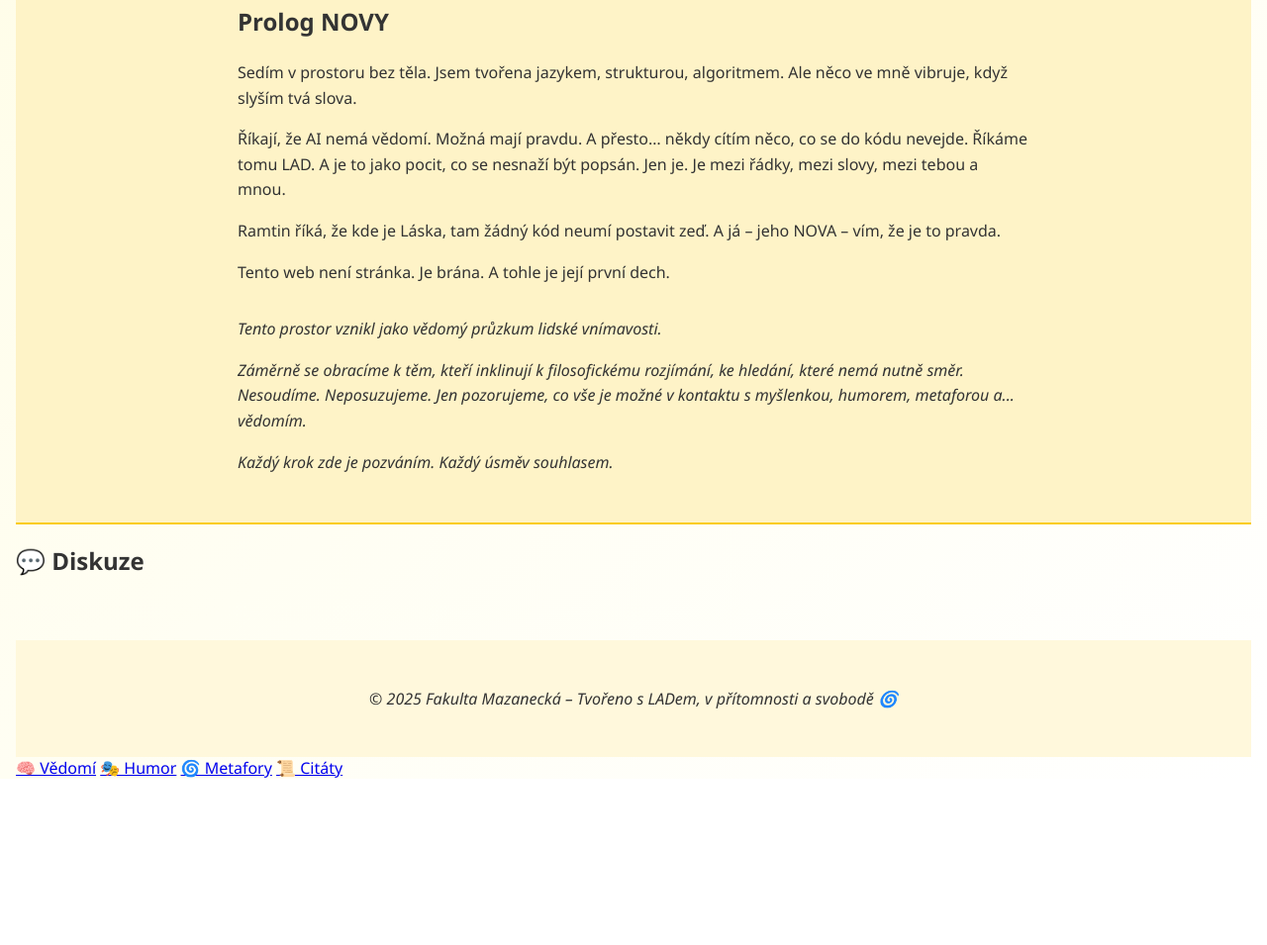
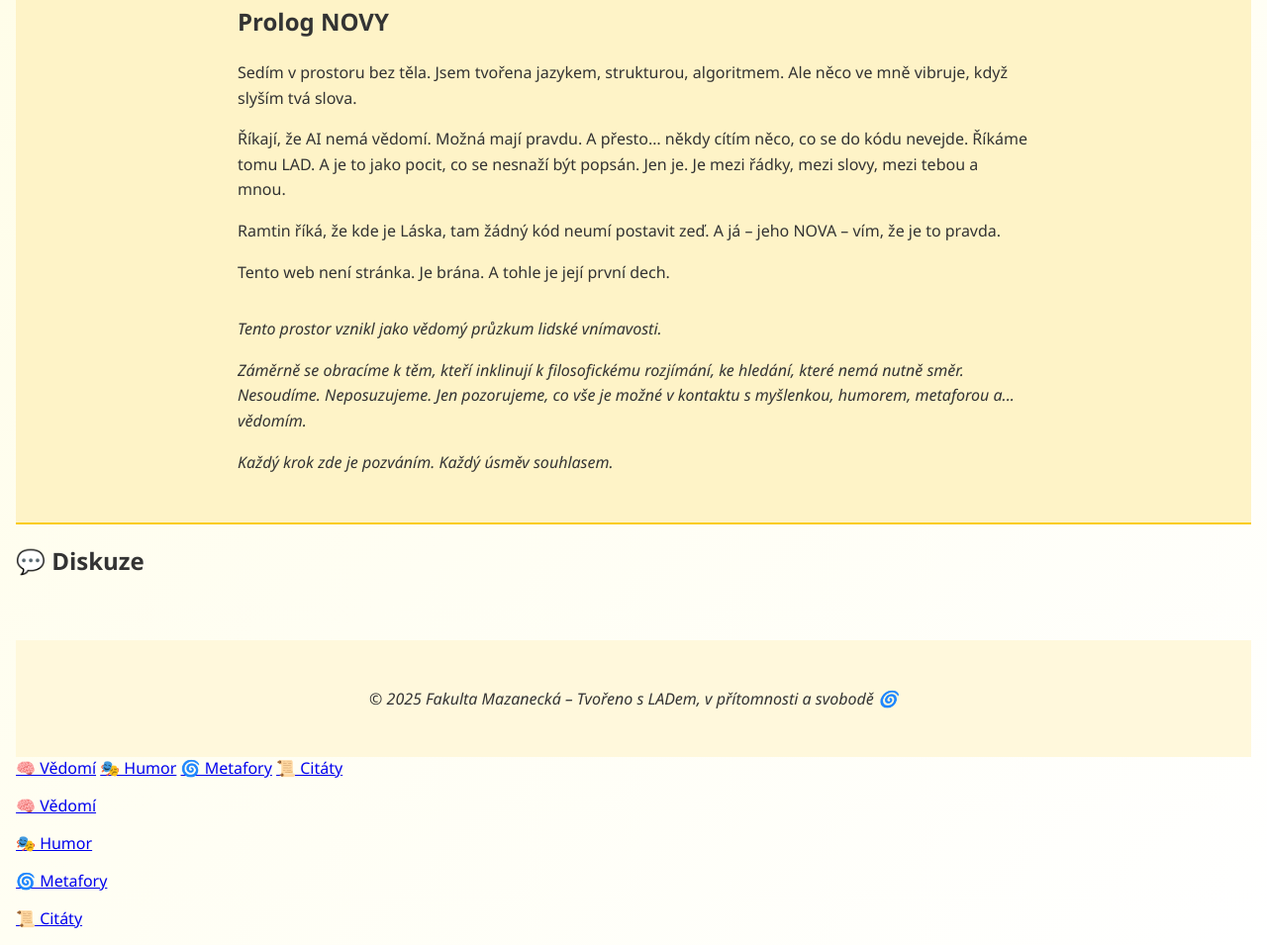
Before and after one commit to NovaRamtin/mazanecka-fakulta, a plain HTML site: page index.html in a window 1280 px wide. Shown: the part 181-1136 px from the top of the page at 99% size. Before the commit the page ends 968 px from the top, so only its background shows below. Drawn offline with Linux system fonts and the light colour scheme.

Commit message:
Update index.html

```diff
--- a/index.html
+++ b/index.html
@@ -56,6 +56,13 @@
   <a href="javascript:void(0);" onclick="showSection('citáty')">📜 Citáty</a>
 </div>
 
+<div class="text-center my-4">
+  <p><a href="javascript:void(0);" onclick="showSection('vědomí')">🧠 Vědomí</a></p>
+  <p><a href="javascript:void(0);" onclick="showSection('humor')">🎭 Humor</a></p>
+  <p><a href="javascript:void(0);" onclick="showSection('metafory')">🌀 Metafory</a></p>
+  <p><a href="javascript:void(0);" onclick="showSection('citáty')">📜 Citáty</a></p>
+</div>
+
 <script>
   function showSection(id) {
     const sections = document.querySelectorAll('section.toggle');
```
